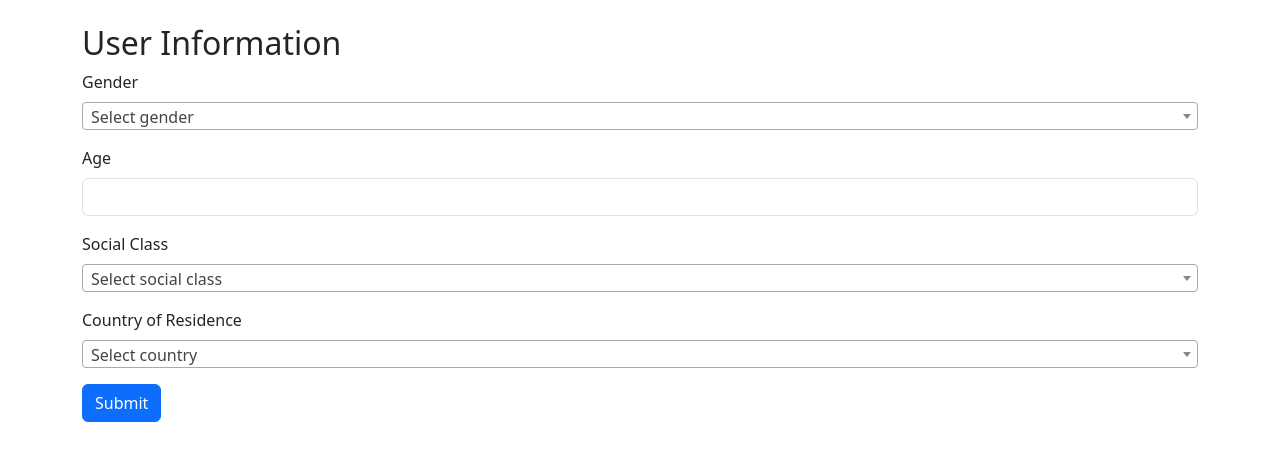
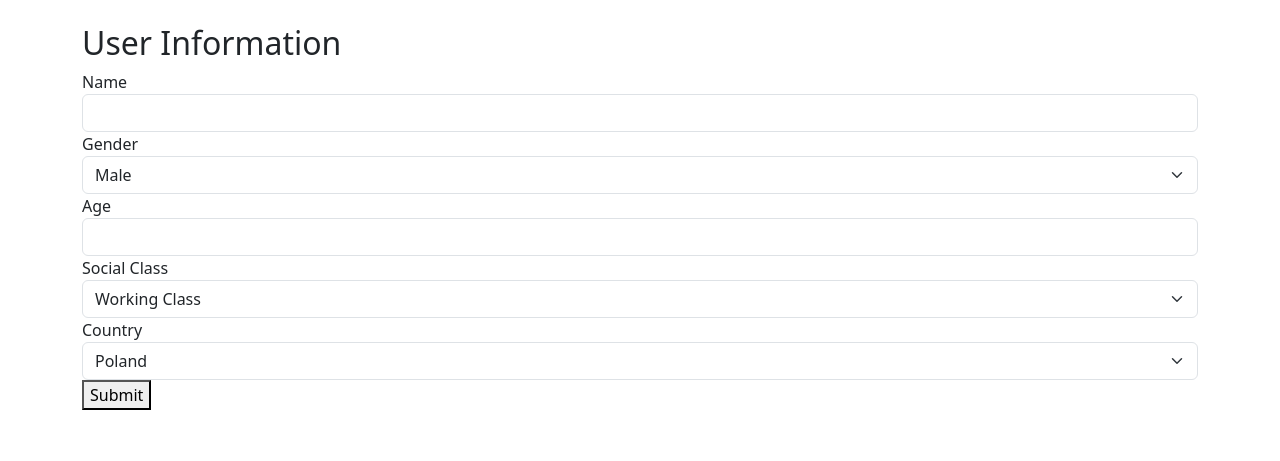
Before and after one commit to Narwalotoperz/memento, a Flask app: page /form in a window 1280 px wide. Shown: the part 56-517 px from the top of the page. Run offline with Flask 3, Linux system fonts and the light colour scheme; some libraries are stand-ins or nearby versions.

Commit message:
saving form data into database

```diff
--- a/core/form.py
+++ b/core/form.py
@@ -0,0 +1,23 @@
+from flask_wtf import FlaskForm
+from wtforms import StringField, IntegerField, SelectField
+from wtforms.validators import DataRequired, NumberRange
+
+class ProfileForm(FlaskForm):
+    name = StringField("Name", validators=[DataRequired()])
+    gender = SelectField("Gender", choices=[("male", "Male"), ("female", "Female")], validators=[DataRequired()])
+    age = IntegerField("Age", validators=[DataRequired(), NumberRange(min=1, max=120)])
+    social_class = SelectField("Social Class", choices=[
+        ("working_class", "Working Class"),
+        ("middle_class", "Middle Class"),
+        ("upper_class", "Upper Class")
+    ], validators=[DataRequired()])
+    country = SelectField("Country", choices=[
+        ("poland", "Poland"),
+        ("germany", "Germany"),
+        ("united_states", "United States"),
+        ("uk", "United Kingdom"),
+        ("france", "France"),
+        ("italy", "Italy"),
+        ("spain", "Spain"),
+        ("other", "Other")
+    ], validators=[DataRequired()])
--- a/core/init.py
+++ b/core/init.py
@@ -1,7 +1,9 @@
-from flask import Flask, render_template, request, jsonify
+from flask import Flask, render_template, request, jsonify, redirect, url_for, flash
 from .config import config
 import os
 from .database import db
+from .form import ProfileForm
+from .database import User
 
 # use templates folder one level up (project-level)
 app = Flask(__name__,
@@ -9,6 +11,7 @@ app = Flask(__name__,
             static_folder=os.path.join(os.path.dirname(__file__), '..', 'static'))
 
 app.config["SQLALCHEMY_DATABASE_URI"] = f"sqlite:///{config['Database']['path']}"
+app.config["SECRET_KEY"] = "dev-secret-key"
 
 db.init_app(app)
 with app.app_context():
@@ -18,9 +21,33 @@ with app.app_context():
 def home():
     return render_template("calender.html")
 
-@app.route("/form")
+@app.route("/form", methods=["GET", "POST"])
 def form():
-    return render_template("form.html")
+    userForm  = ProfileForm()
+    return render_template("form.html", userForm=userForm)
+
+@app.route("/submit-profile", methods=["GET", "POST"])
+def submit_profile():
+    userForm  = ProfileForm()
+    existing = User.query.filter_by(name=userForm.name.data).first()
+    if existing:
+            flash("User already exists", "danger")
+    else:
+        if userForm.validate_on_submit():
+
+            user = User(
+                name=userForm.name.data,
+                gender=userForm.gender.data,
+                age=userForm.age.data,
+                social_class=userForm.social_class.data,
+                country=userForm.country.data
+            )
+
+            db.session.add(user)
+            db.session.commit()
+            flash("User created successfully", "success")
+            return redirect(url_for("home"))
+    return render_template("form.html", userForm=userForm)
 
 notes = {}
 
--- a/templates/base.html
+++ b/templates/base.html
@@ -56,6 +56,15 @@
     </div>
   </div>
 </nav>
+{% with messages = get_flashed_messages(with_categories=true) %}
+  {% if messages %}
+    {% for category, message in messages %}
+      <div class="alert alert-{{ category }}">
+        {{ message }}
+      </div>
+    {% endfor %}
+  {% endif %}
+{% endwith %}
 
 <div class="container mt-4">
     {% block content %}
--- a/templates/form.html
+++ b/templates/form.html
@@ -4,57 +4,23 @@
 <h2>User Information</h2>
 
 <form method="POST" action="/submit-profile">
+  {{ userForm.hidden_tag() }}
 
-  <!-- Gender -->
-  <div class="mb-3">
-    <label class="form-label">Gender</label>
-    <select class="form-select select2" name="gender" required>
-      <option value="" selected disabled>Select gender</option>
-      <option value="male">Male</option>
-      <option value="female">Female</option>
-    </select>
-  </div>
+  {{ userForm.name.label }}
+  {{ userForm.name(class="form-control") }}
 
-  <!-- Age -->
-  <div class="mb-3">
-    <label class="form-label">Age</label>
-    <input type="number"
-           class="form-control"
-           name="age"
-           min="0"
-           max="120"
-           required>
-  </div>
+  {{ userForm.gender.label }}
+  {{ userForm.gender(class="form-select") }}
 
-  <!-- Social Class -->
-  <div class="mb-3">
-    <label class="form-label">Social Class</label>
-    <select class="form-select select2" name="social_class" required>
-      <option value="" selected disabled>Select social class</option>
-      <option value="working_class">Working Class</option>
-      <option value="middle_class">Middle Class</option>
-      <option value="upper_class">Upper Class</option>
-    </select>
-  </div>
+  {{ userForm.age.label }}
+  {{ userForm.age(class="form-control") }}
 
-  <!-- Country -->
-  <div class="mb-3">
-    <label class="form-label">Country of Residence</label>
-    <select class="form-select select2" name="country" required>
-      <option value="" selected disabled>Select country</option>
-      <option value="poland">Poland</option>
-      <option value="germany">Germany</option>
-      <option value="united_kingdom">United Kingdom</option>
-      <option value="united_states">United States</option>
-      <option value="france">France</option>
-      <option value="spain">Spain</option>
-      <option value="italy">Italy</option>
-      <option value="canada">Canada</option>
-      <option value="australia">Australia</option>
-    </select>
-  </div>
+  {{ userForm.social_class.label }}
+  {{ userForm.social_class(class="form-select") }}
 
-  <button type="submit" class="btn btn-primary">Submit</button>
+  {{ userForm.country.label }}
+  {{ userForm.country(class="form-select") }}
 
+  <button type="submit">Submit</button>
 </form>
 {% endblock %}
```
Also changed, not shown: core/database.py (+6 -18 lines).
